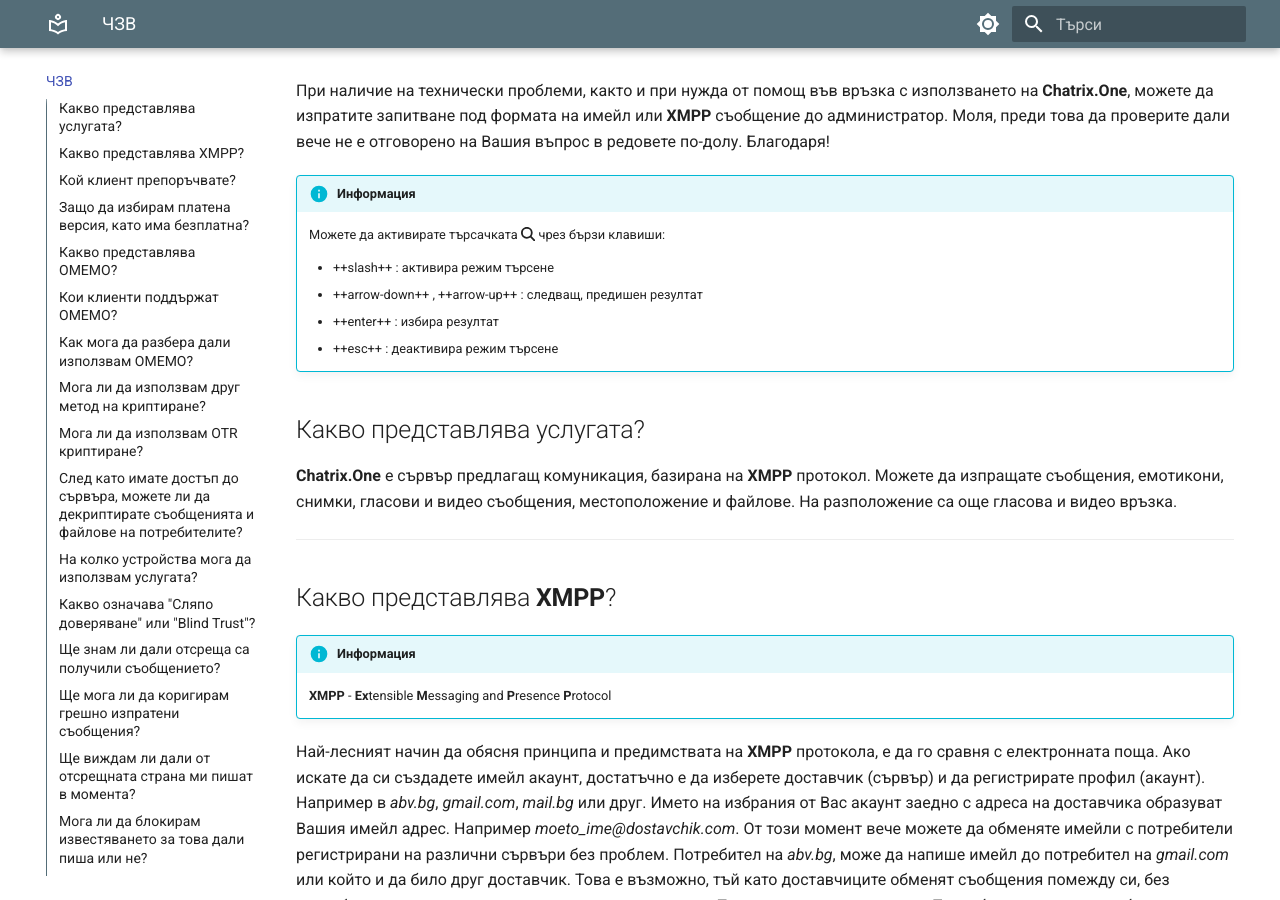
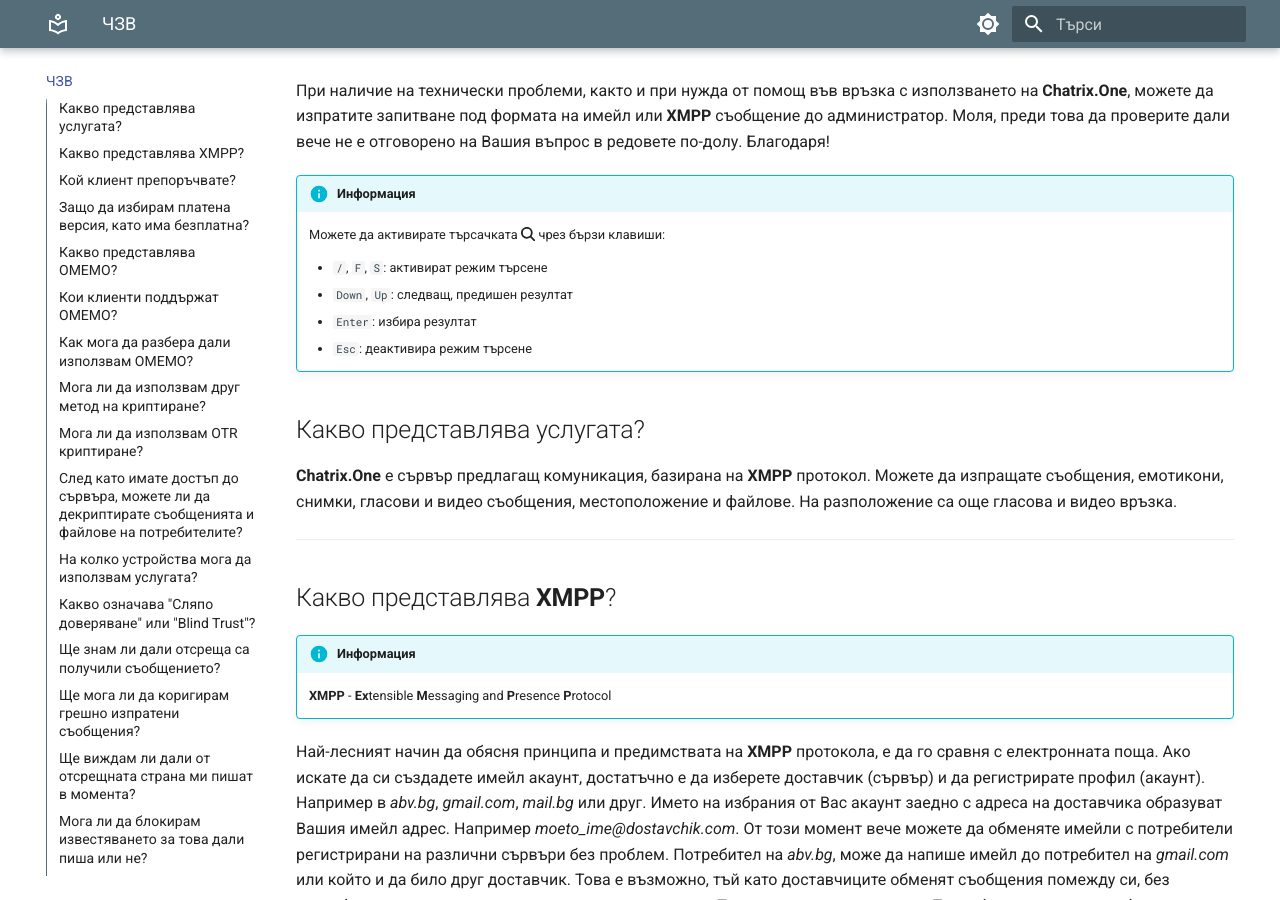
Before and after one commit to MrEddX/docs.chatrix.one, an MkDocs documentation site: the page built from docs/често-задавани-въпроси.md, in a window 1280 px wide and 900 px high, scrolled down 656 px. Built offline with MkDocs 1.6.1 and Material for MkDocs 9.7.7, drawn with Linux system fonts in a browser that asks for light colours.

Commit message:
Fixed: FAQ Info Box

```diff
--- a/docs/често-задавани-въпроси.md
+++ b/docs/често-задавани-въпроси.md
@@ -11,10 +11,10 @@
 
     Можете да активирате търсачката :fontawesome-solid-magnifying-glass: чрез бързи клавиши:
 
-    * ++slash++ : активира режим търсене
-    *  ++arrow-down++ , ++arrow-up++ : следващ, предишен резултат
-    * ++enter++ : избира резултат
-    * ++esc++ : деактивира режим търсене
+    * `/`, `F`, `S`: активират режим търсене
+    * `Down`, `Up`: следващ, предишен резултат
+    * `Enter`: избира резултат
+    * `Esc`: деактивира режим търсене
 
 ## Какво представлява услугата?
 
```
